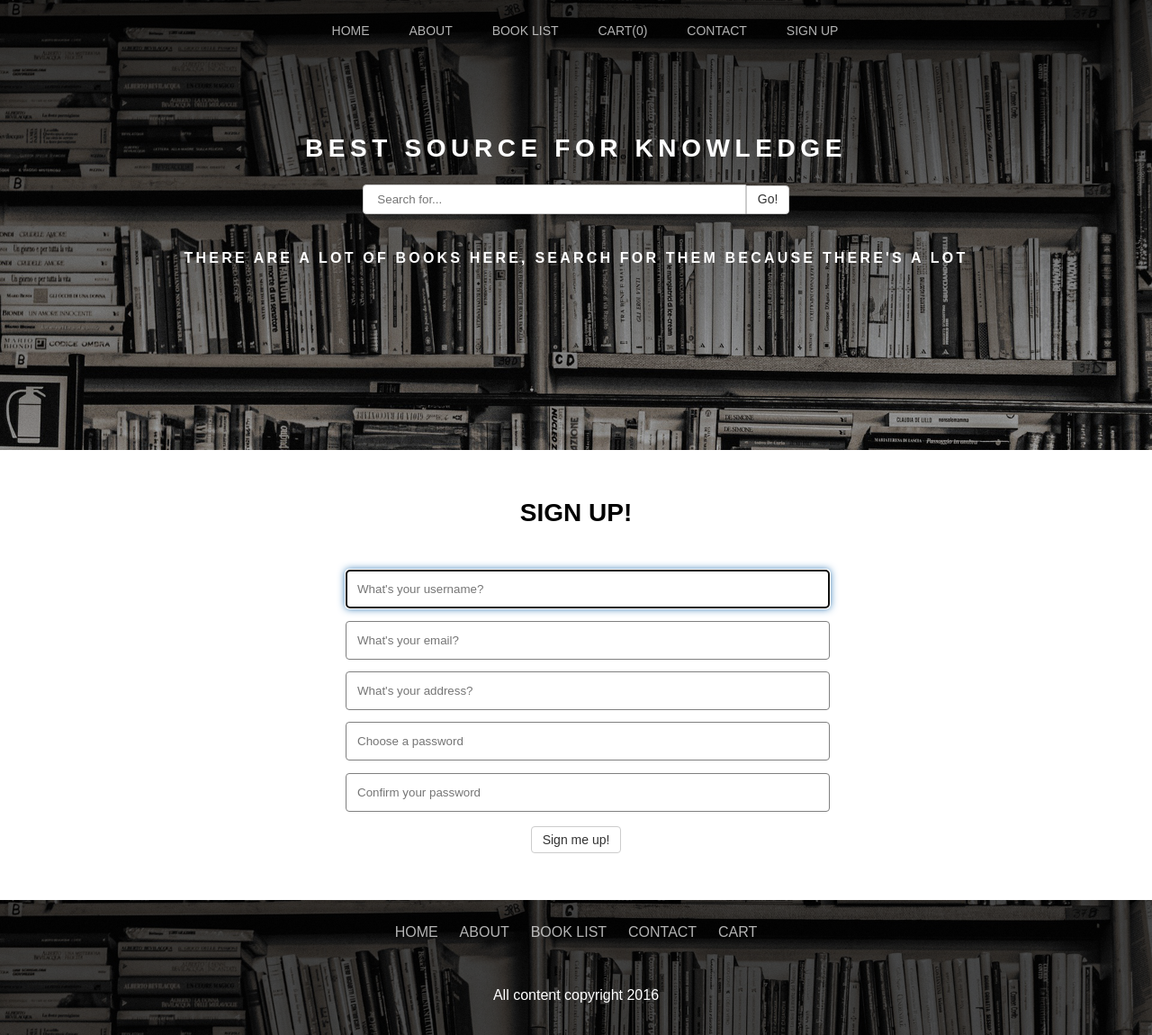
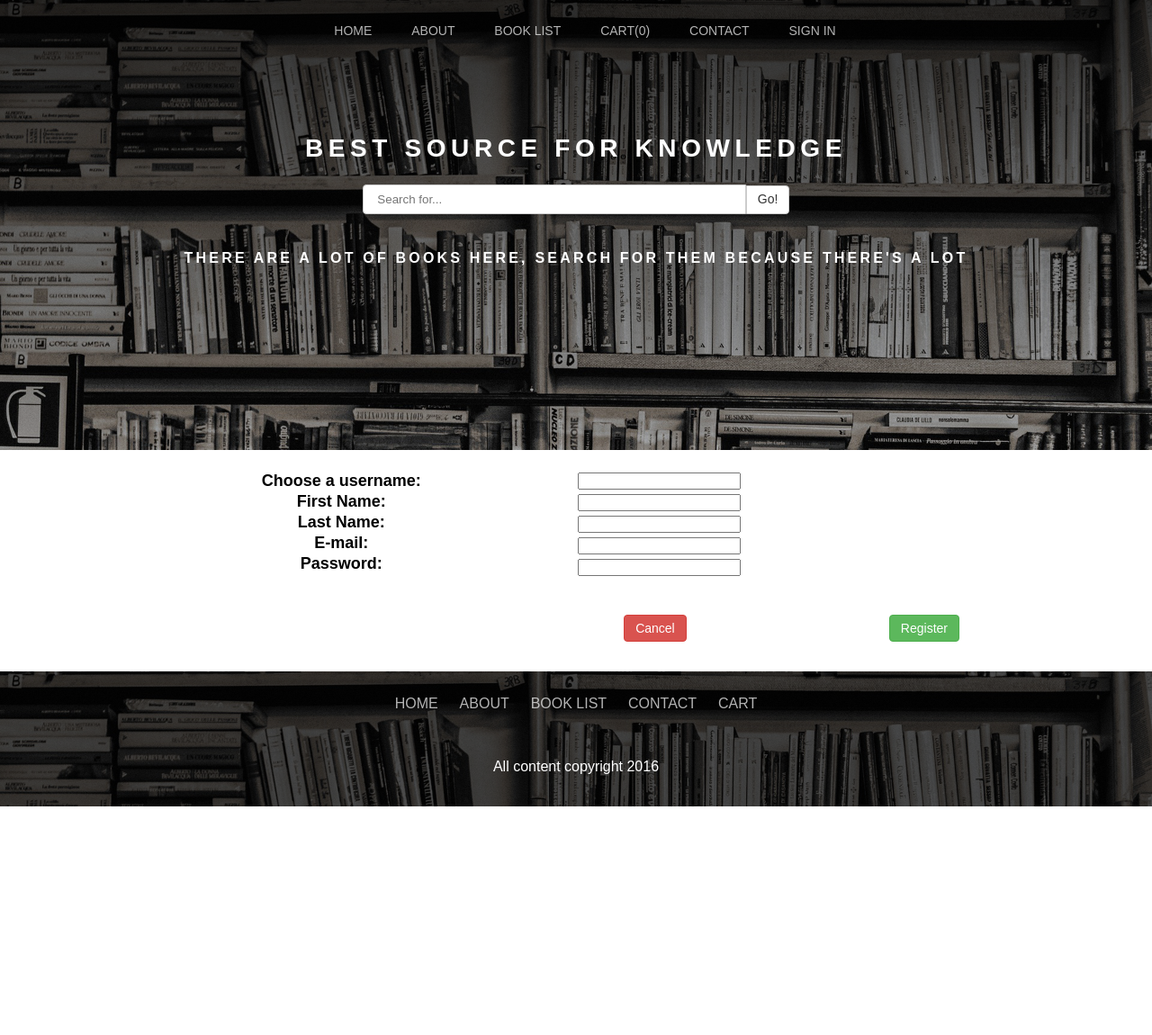
Before and after one commit to jodylane/LibraryLending, a PHP site: page /signup.php in a window 1280 px wide. Shown: the whole page at 90% size. After the commit the page ends 896 px from the top, so only its background shows below. Run offline with PHP 8.4, Linux system fonts and the light colour scheme; data comes from the database, SQL or seed files in the repository.

Commit message:
Front-endish login stuff

```diff
--- a/includes/header.php
+++ b/includes/header.php
@@ -33,7 +33,7 @@ if(isset($_SESSION['cart'])){
       <a class="a-header" href="booklist.php">Book List</a>
       <a class="a-header" href="checkout.php">Cart(<?= $count?>)</a>
       <a class="a-header" href="contact.php">Contact</a>
-      <span class="signup-btn"><a class="a-header" href="signup.php">Sign Up</a></span>
+      <span class="signup-btn"><a class="a-header" href="login.php">Sign In</a></span>
     </nav>
 
     <h2 class="headline">Best source for knowledge<h2>
--- a/signup.php
+++ b/signup.php
@@ -1,27 +1,45 @@
 <?php
 /**
+<<<<<<< Updated upstream
  * User: Nathan Ekema
  * Date: 11/5/2016
  * Description: This file was created to be used as the signup page
+
  */
 
 include "includes/header.php";
 include "includes/database.php";
+
 ?>
 
-  <section class="signup-section">
-
-    <h2 class="signup-headline">Sign Up!</h2>
-
-    <form class="sign-up-form" action="#">
-      <input type="text" class="input" placeholder="What's your username?" autofocus>
-      <input type="email" class="input" placeholder="What's your email?">
-      <input type="text" class="input" placeholder="What's your address?">
-      <input type="password" class="input" placeholder="Choose a password">
-      <input type="password" class="input" placeholder="Confirm your password">
-      <input type="submit" value="Sign me up!" class="btn btn-default">
-    </form>
-
-  </section>
+<form action="sendsignup.php" method="post">
+    <table class="bookdetails" >
+        <tr>
+            <td>
+                <h4>Choose a username:</h4>
+                <h4>First Name:</h4>
+                <h4>Last Name:</h4>
+                <h4>E-mail:</h4>
+                <h4>Password:</h4>
+            </td>
+            <td>
+                <p><input required type="text" name="username"></p>
+                <p><input required type="text" name="firstname"></p>
+                <p><input required type="text" name="lastname"></p>
+                <p><input required type="email" name="email"></p>
+                <p><input required type="password" name="password"></p>
+            </td>
+        </tr>
+        <tr>
+            <td></td>
+            <td>
+                <a href="index.php"><button type="button" href="index.php" class="btn btn-danger" formnovalidate>Cancel</button></a>
+            </td>
+            <td>
+                <input type="submit" class="btn btn-success right" value="Register">
+            </td>
+        </tr>
+    </table>
+</form>
 
 <?php include "includes/footer.php"; ?>
```
Also changed, not shown: login.php (+30 -8 lines).
